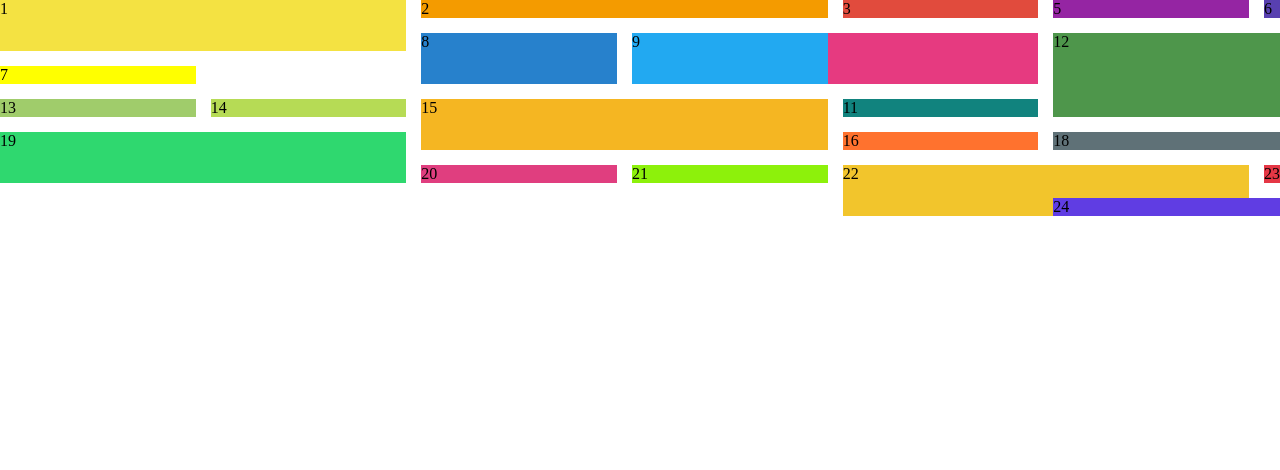
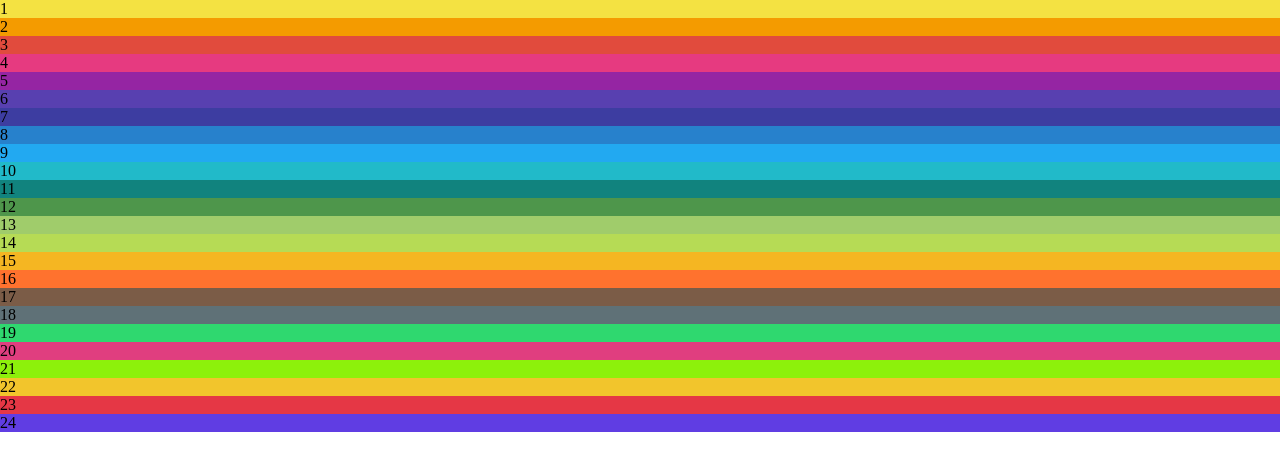
Before and after one commit to OdilovMuhammadAli/amalyot, a plain HTML site: page index.html in a window 1280 px wide. Drawn offline with Linux system fonts and the light colour scheme.

Commit message:
add text

```diff
--- a/css/style.css
+++ b/css/style.css
@@ -4,7 +4,7 @@ body {
   box-sizing: border-box;
 }
 
-.grid-ontainer {
+.grid-container {
   display: grid;
   gap: 15px;
   grid-template-columns: 1fr 1fr 1fr 1fr 1fr 1fr;
@@ -47,7 +47,7 @@ body {
   grid-row: 1 / 2;
   background: #5840b0;
 }
-.box7:nth-child(7) {
+.box:nth-child(7) {
   grid-column: 1 / 3;
   grid-row: 3 / 4;
   background: #3d3da1;
```
